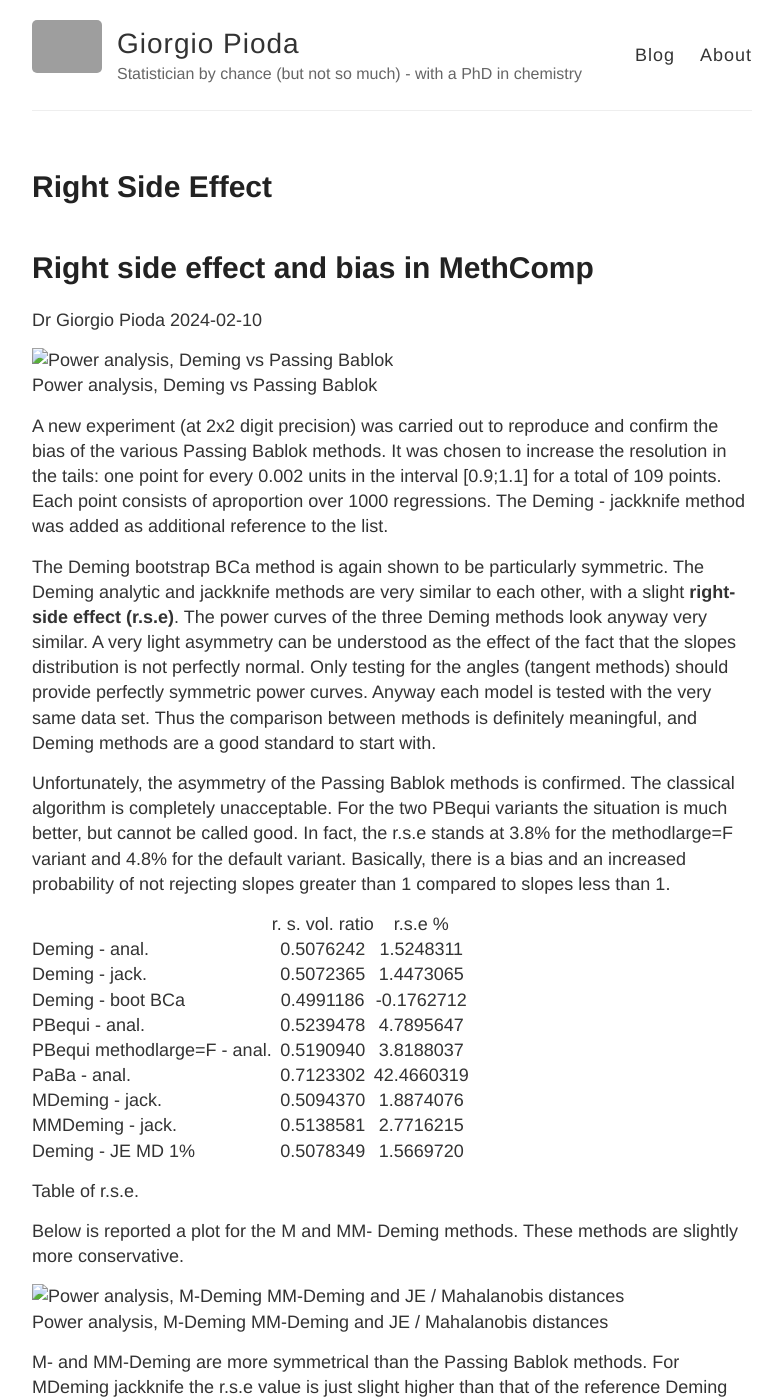
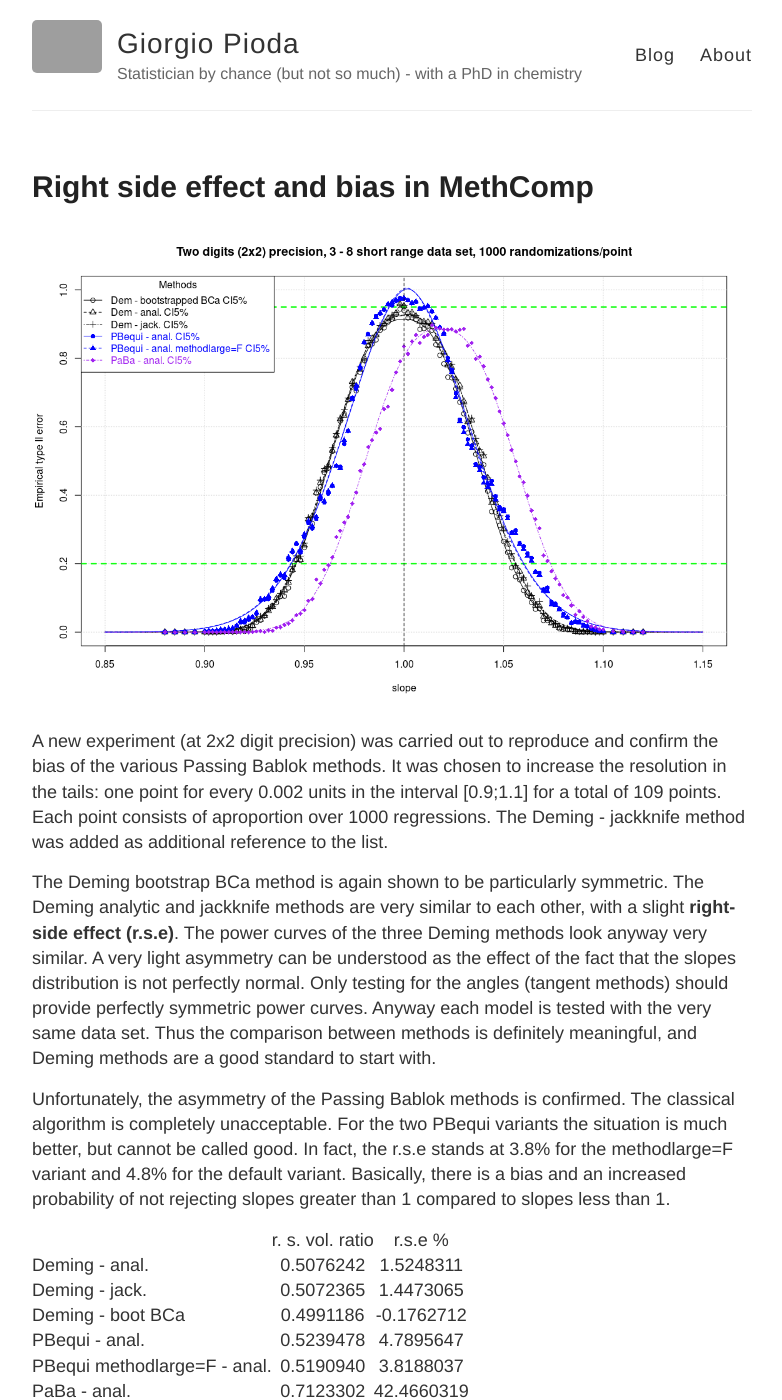
Before and after one commit to piodag/piodag.github.io, a Jekyll site: the page built from _posts/2024-03-10-right-side-effect.md, in a window 1280 px wide and 1400 px high. Shown: the whole window, without its empty margins (248-1030 px from the left). Built offline with Jekyll 4.4.1, drawn with Linux system fonts in a browser that asks for light colours; our own code applies the rules of GitHub Pages for plain Markdown files; grey boxes are pictures that could not be loaded.

Commit message:
Post 10/03/2024

```diff
--- a/_posts/2024-03-10-right-side-effect.md
+++ b/_posts/2024-03-10-right-side-effect.md
@@ -1,14 +1,9 @@
-Right side effect and bias in MethComp
-================
-Dr Giorgio Pioda
-2024-02-10
+---
+layout: post
+title: "Right side effect and bias in MethComp"
+---
 
-<figure>
-<img src="2024-03-10-right-side-effect_files/figure-gfm/run2im1-1.png"
-alt="Power analysis, Deming vs Passing Bablok" />
-<figcaption aria-hidden="true">Power analysis, Deming vs Passing
-Bablok</figcaption>
-</figure>
+![Jack1]({{ site.baseurl }}/images/2024-03-10-right-side-effect_files/figure-gfm/run2im1-1.png)
 
 A new experiment (at 2x2 digit precision) was carried out to reproduce
 and confirm the bias of the various Passing Bablok methods. It was
@@ -53,12 +48,7 @@
 Below is reported a plot for the M and MM- Deming methods. These methods
 are slightly more conservative.
 
-<figure>
-<img src="2024-03-10-right-side-effect_files/figure-gfm/run2im2-1.png"
-alt="Power analysis, M-Deming MM-Deming and JE / Mahalanobis distances" />
-<figcaption aria-hidden="true">Power analysis, M-Deming MM-Deming and JE
-/ Mahalanobis distances</figcaption>
-</figure>
+![Jack2]({{ site.baseurl }}/images/2024-03-10-right-side-effect_files/figure-gfm/run2im2-1.png)
 
 M- and MM-Deming are more symmetrical than the Passing Bablok methods.
 For MDeming jackknife the r.s.e value is just slight higher than that of
```
Also changed, not shown: images/2024-03-10-right-side-effect_files/figure-gfm/run2im1-1.png (renamed from _posts/2024-03-10-right-side-effect_files/figure-gfm/run2im1-1.png), images/2024-03-10-right-side-effect_files/figure-gfm/run2im2-1.png (renamed from _posts/2024-03-10-right-side-effect_files/figure-gfm/run2im2-1.png).
